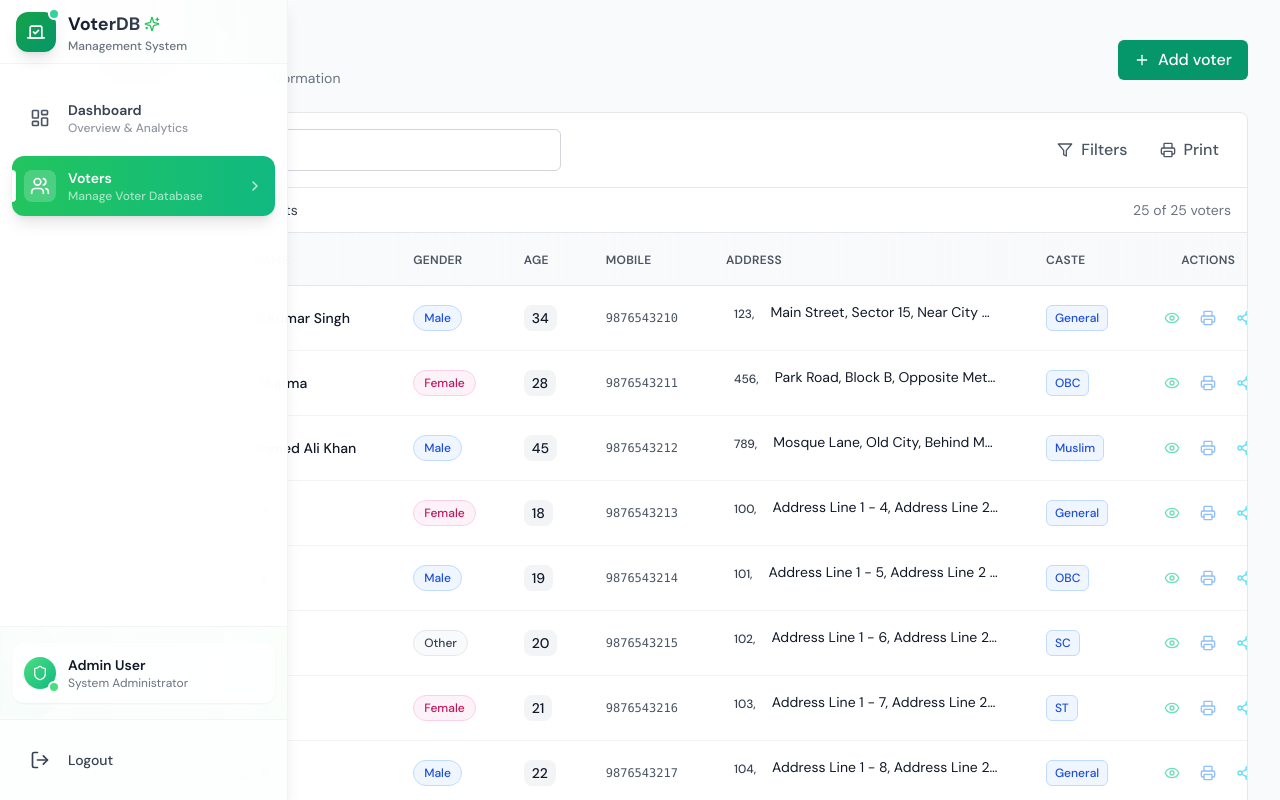
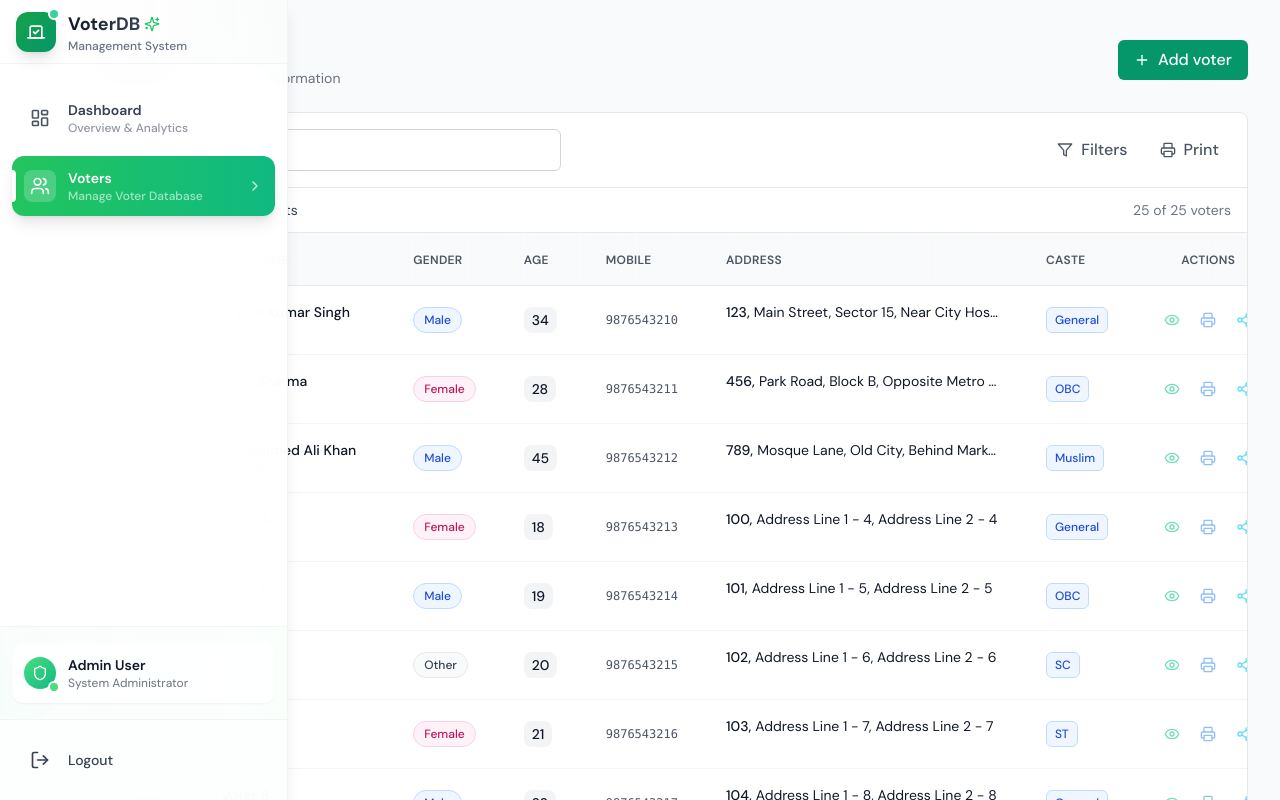
Before and after one commit to YatharthKaushal/voter-db-frontend, a React (Vite) app: page /voters in a window 1280 px wide. Shown: the top 800 px of the page. Built offline with nearby package versions, Linux system fonts and the light colour scheme.

Commit message:
small ui fix

```diff
--- a/src/pages/voters/VotersPage.jsx
+++ b/src/pages/voters/VotersPage.jsx
@@ -373,7 +373,7 @@ const VotersPage = () => {
           <table className="w-full min-w-full text-sm text-left text-gray-700 border-collapse">
             <thead>
               <tr className="bg-gradient-to-r from-gray-50 to-gray-100/50 border-b border-gray-200">
-                <th className="w-32 px-6 py-4">
+                <th className="w-32 px-6 py-4 hidden sm:table-cell">
                   <span className="text-xs font-semibold text-gray-600 uppercase tracking-wide">
                     VoterID
                   </span>
@@ -424,7 +424,7 @@ const VotersPage = () => {
                 >
                   {/* Voter ID */}
                   <td
-                    className="px-6 py-4 font-mono text-xs text-gray-600"
+                    className="px-6 py-4 font-mono text-xs text-gray-600 hidden sm:table-cell"
                     onClick={() => handleView(voter)}
                   >
                     {voter.voterId}
@@ -438,8 +438,11 @@ const VotersPage = () => {
                           {voter.fullName.charAt(0)}
                         </span>
                       </div> */}
-                      <span className="text-sm font-medium text-gray-900">
-                        {voter.fullName}
+                      <span className="text-sm font-medium text-gray-900 flex flex-col">
+                        {voter.fullName || "N/A"}
+                        <span className="text-xs font-medium text-gray-700">
+                          {voter.voterId}
+                        </span>
                       </span>
                     </div>
                   </td>
@@ -461,7 +464,7 @@ const VotersPage = () => {
                       }
                     `}
                     >
-                      {voter.gender}
+                      {voter.gender || "N/A"}
                     </span>
                   </td>
 
@@ -480,16 +483,16 @@ const VotersPage = () => {
                     className="px-6 py-4 font-mono text-xs text-gray-600 hidden sm:table-cell"
                     onClick={() => handleView(voter)}
                   >
-                    {voter.mobileNumber}
+                    {voter.mobileNumber || "N/A"}
                   </td>
 
                   {/* Address */}
                   <td
-                    className="gap-2 px-6 py-4 max-w-xs hidden sm:tablecell sm:flex"
+                    className="gap-1 px-6 py-4 max-w-xs hidden sm:tablecell sm:flex"
                     onClick={() => handleView(voter)}
                   >
-                    <span className="inline-flex items-center px-2 py-1 rounded-md text-xs font-medium">
-                      {voter.houseNo},
+                    <span className="inline-flex itemscenter py1 rounded-md text-sm font-medium text-gray-900">
+                      {voter.houseNo || "N/A"},
                     </span>
                     <div
                       className="truncate text-sm text-gray-900"
```
